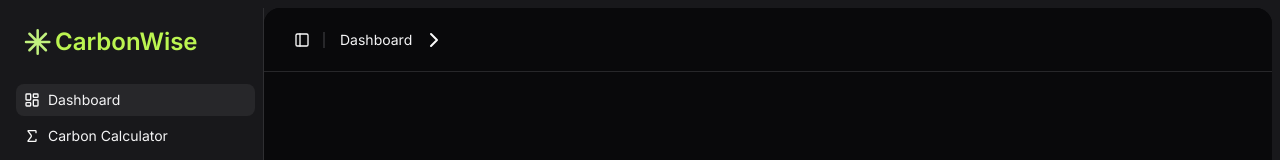
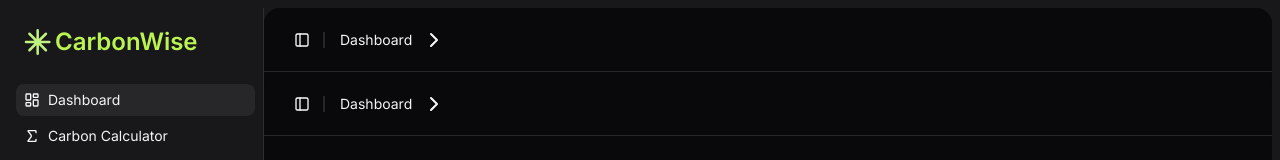
Before and after one commit to pandorian7/carbonwise, a React (Vite) app: page / in a window 1280 px wide. Shown: the top 160 px of the page. Built offline with nearby package versions, Linux system fonts and the light colour scheme.

Commit message:
breakcrump and page space to app component

```diff
--- a/src/App.jsx
+++ b/src/App.jsx
@@ -1,9 +1,40 @@
 import React from 'react'
 import ActiveCalculation from './pages/active-calculation/ActiveCalculation'
 
+import Sidebar from './Components/Sidebar'
+import CarbonCalculator from './Components/CarbonCalculator'
+import useBooleanSelector from './hooks/useBooleanSelector'
+import Dashboard from './pages/dashboard/Dashboard'
+import Breadcrumb from './Components/ui/Breadcrumb'
+import { PanelLeftIcon } from 'lucide-react'
+
 function App() {
+  const titles = ["Dashboard", "Carbon Calculator", "Recommendations", "Reports & Analysis", "Settings"]
+
+  const [
+    dashboard,
+    calculator,
+    recommendations,
+    reports,
+    settings,
+    changeView,
+    activeView,
+  ] = useBooleanSelector(5, 1);
+
+  const  title = (index) => titles.at(index-1)
+
   return (
-    <ActiveCalculation />
+    <div className="w-full h-[100vh] px-2 pt-2 bg-base-sidebar-background inline-flex justify-start items-start overflow-hidden">
+      <Sidebar
+        activeView={activeView}
+        changeView={(n) => () => changeView(n)}
+      />
+      <div className="flex-1 self-stretch min-w-[560px] bg-base-background rounded-tl-2xl rounded-tr-2xl inline-flex flex-col justify-start items-center overflow-hidden">
+         <Breadcrumb title={title(activeView)} Icon={PanelLeftIcon}/>
+      {dashboard && <Dashboard />}
+      {calculator && <CarbonCalculator />}
+    </div>
+    </div>
   )
 }
 
--- a/src/Components/CarbonCalculator.jsx
+++ b/src/Components/CarbonCalculator.jsx
@@ -6,9 +6,8 @@ import {Button, IconButton} from './ui/Button'
 
 function CarbonCalculator() {
   return (
-    <div className="flex-1 self-stretch min-w-[560px] bg-base-background rounded-tl-2xl rounded-tr-2xl inline-flex flex-col justify-start items-center overflow-hidden">
-        <Breadcrumb title={"Carbon Calculator"} Icon={PanelLeftIcon}/>
-        <div className="self-stretch px-6 bg-base-background border-b border-base-border inline-flex justify-start items-center gap-6 overflow-hidden">
+
+        <><div className="self-stretch px-6 bg-base-background border-b border-base-border inline-flex justify-start items-center gap-6 overflow-hidden">
           <div className="flex-1 flex justify-start items-center gap-2">
             <Tab title='Active Calculation' active/>
             <Tab title='Saved Drafts' count={3}/>
@@ -120,8 +119,8 @@ function CarbonCalculator() {
         <div className="w-full max-w-[1280px] p-6 inline-flex justify-end items-start gap-4">
           <Button variant='secondaryOutlined'>Save for Later</Button>
           <Button>Generate Intelligence Report</Button>
-        </div>
-      </div>
+        </div></>
+
   )
 }
 
```
Also changed, not shown: src/pages/dashboard/Dashboard.jsx (+8 -8 lines).
